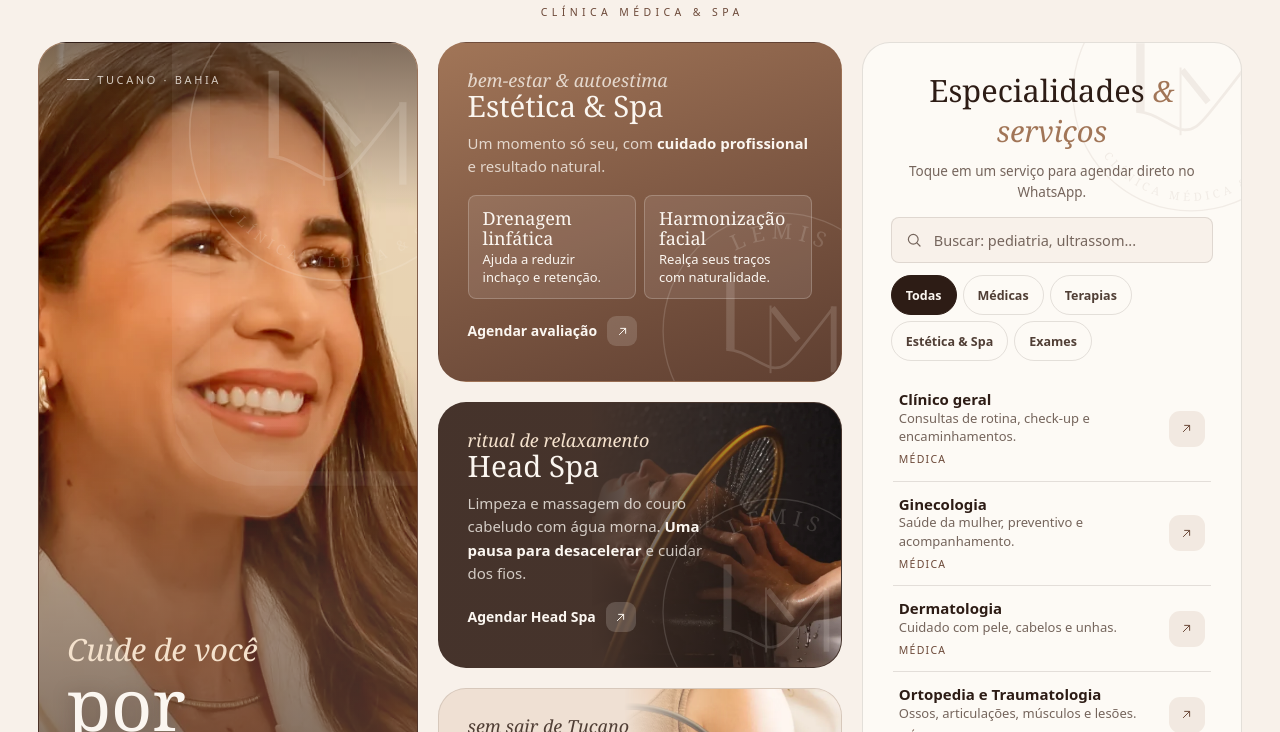
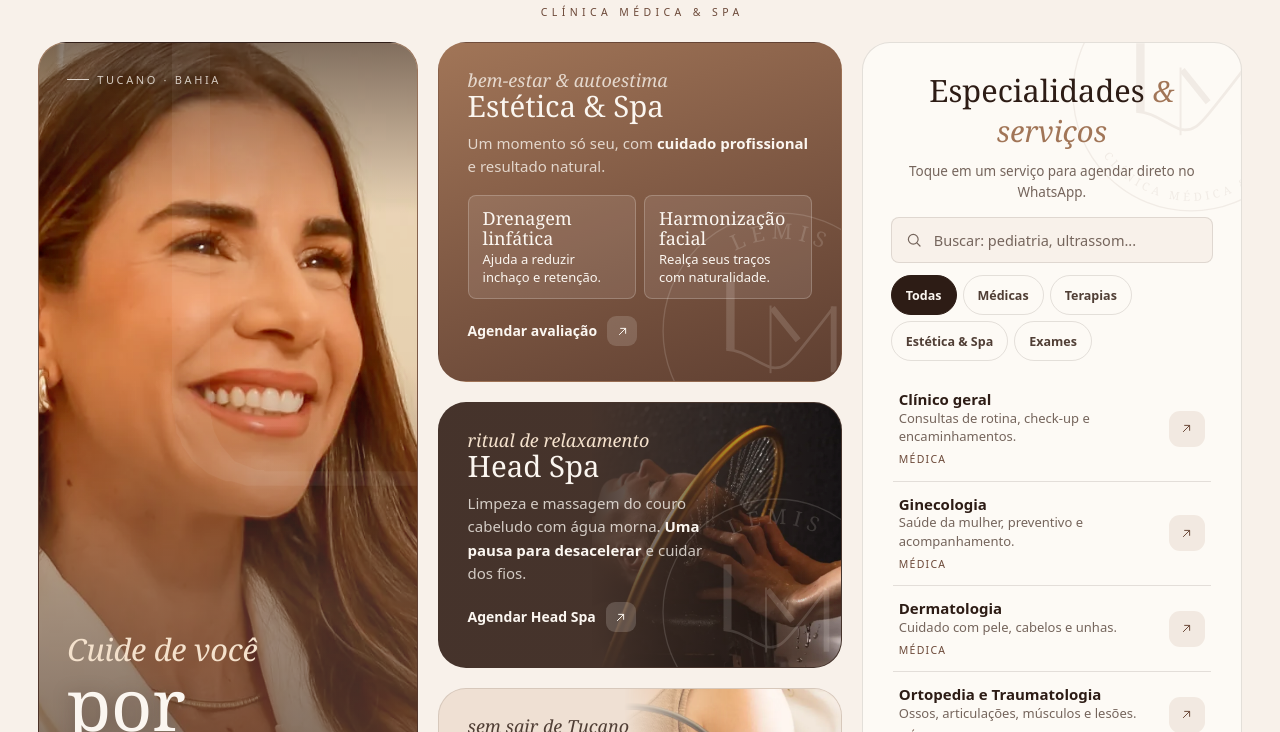
Before and after one commit to clinicalemis/clinicalemis.github.io, a plain HTML site: page index.html in a window 1280 px wide. Shown: the part 68-800 px from the top of the page. Drawn offline with Linux system fonts and the light colour scheme; a web font is replaced by a local one.

Commit message:
Remove marca d'água do card de destaque
Co-Authored-By: Claude Opus 5.5 <noreply@anthropic.com>
Claude-Session: https://claude.ai/code/session_01UiifhtJCJU9gTv6Ys3W7df

```diff
--- a/index.html
+++ b/index.html
@@ -191,7 +191,6 @@ img{max-width:100%;display:block}
 
 /* Marca d'água: selo LM */
 .wm{position:absolute;z-index:-1;width:var(--wm,250px);height:var(--wm,250px);pointer-events:none;color:var(--ink);opacity:.06}
-.hero .wm{--wm:300px;right:-70px;top:-60px;color:var(--on-dark);opacity:.16}
 .c-spa .wm{--wm:240px;right:-60px;bottom:-70px;color:var(--on-dark);opacity:.15}
 .c-head .wm{--wm:230px;right:-50px;bottom:-60px;color:var(--on-dark);opacity:.14}
 .c-exa .wm{--wm:220px;left:-60px;bottom:-70px;color:var(--caramel-deep);opacity:.12}
@@ -315,7 +314,6 @@ img{max-width:100%;display:block}
     <section class="card hero" aria-labelledby="h1">
       <img class="hero-photo" src="assets/hero.webp" alt="Dra. Emellin, CEO da Clínica Lemis, médica psiquiatra" width="1080" height="1080" fetchpriority="high" decoding="async">
       <div class="hero-shade"></div>
-      <svg class="wm" aria-hidden="true"><use href="#selo"/></svg>
       <svg class="hero-mark" hidden viewBox="10 45 66 112" aria-hidden="true"><g fill="currentColor"><path d="M 14.50,49.25 L 14.25,49.50 L 14.25,134.00 L 14.50,134.25 L 14.50,136.25 L 14.75,136.50 L 15.25,140.75 L 16.00,141.75 L 16.50,143.50 L 19.00,147.00 L 22.25,149.75 L 26.25,151.50 L 27.50,151.50 L 31.00,152.50 L 70.75,152.50 L 71.00,152.75 L 71.50,152.50 L 71.75,152.00 L 71.50,149.75 L 69.75,149.25 L 67.75,149.50 L 67.50,149.25 L 35.00,149.25 L 34.75,149.00 L 33.25,149.00 L 28.25,147.00 L 25.25,143.50 L 23.75,140.50 L 23.25,138.75 L 23.25,137.75 L 23.00,137.50 L 23.00,136.25 L 22.75,136.00 L 22.75,49.50 L 22.50,49.25 Z"/></g></svg>
       <span class="kicker">Tucano · Bahia</span>
       <h1 id="h1"><span class="l1">Cuide de você</span><span class="l2">por inteiro</span></h1>
```
